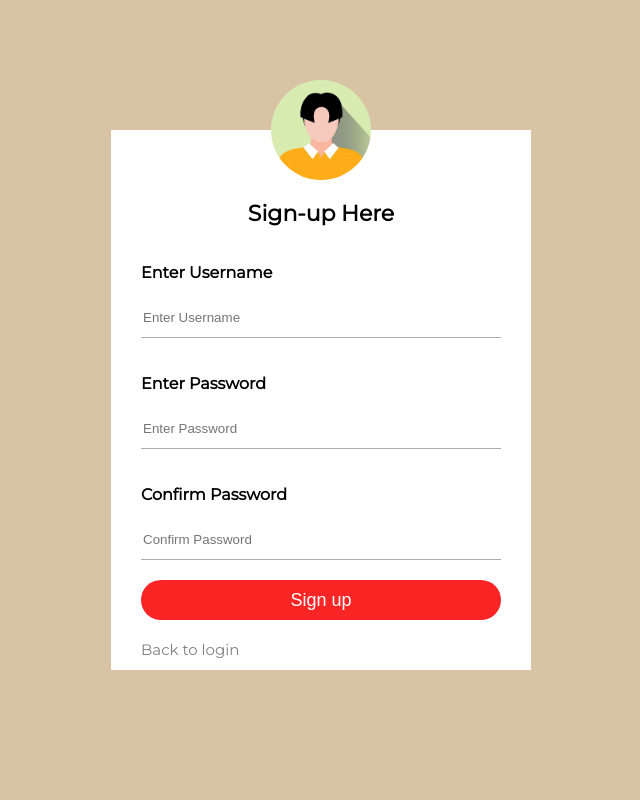
After one commit to retropfilmz/CS481CyberSecurity, a PHP site: page /signup.php in a window 1280 px wide. The commit adds this page. Shown: the whole page, without its empty margins (319-959 px from the left). Run offline with PHP 8.4, Linux system fonts and the light colour scheme.

Commit message:
Tied pages to index and tidied up file structure.
Added links between pages to allow for test of the PHP files. Moved avatars and CSS files to dedicated folders to clean up the file structure.

```diff
--- /dev/null
+++ b/sadserver/php/css/style2.css
@@ -0,0 +1,84 @@
+body {
+  margin: 0;
+  padding: 0;
+  background-color: #D8C3A5;
+  background-size: auto;
+  background-position: center;
+  font-family: 'Montserrat', sans-serif;
+}
+
+.logincontainer {
+  width: 420px;
+  height: 540px;
+  background: #fff;
+  color: #000;
+  top: 50%;
+  left: 50%;
+  position: absolute;
+  transform: translate(-50%, -50%);
+  box-sizing: border-box;
+  padding: 70px 30px;
+}
+
+.avatar {
+  width: 100px;
+  height: 100px;
+  border-radius: 50%;
+  position: absolute;
+  top: -50px;
+  left: calc(50% - 50px);
+}
+
+h1 {
+  margin: 0;
+  padding: 0 0 20px;
+  text-align: center;
+  font-size: 22px;
+}
+
+.logincontainer p {
+  margin 0;
+  padding: 0;
+  font-weight: bold;
+}
+
+.logincontainer input {
+  width: 100%;
+  margin-bottom: 20px;
+}
+
+.logincontainer input[type="text"], input[type="Password"] {
+  border: none;
+  border-bottom: 1px solid #adadad;
+  background: transparent;
+  outline: none;
+  height: 40px;
+}
+
+.logincontainer input[type="submit"] {
+  border: none;
+  outline: none;
+  height: 40px;
+  background: #fb2525;
+  color: #fff;
+  font-size: 18px;
+  border-radius: 20px;
+}
+
+.logincontainer input[type="submit"]:hover {
+  cursor: pointer;
+  background: #ffc107;
+  color: #000;
+}
+
+.logincontainer a {
+  text-decoration: none;
+  font-size: 15px;
+  line-height: 20px;
+  color: grey;
+  margin: 0 auto;
+}
+
+.logincontainer a:hover {
+  color: #ffc107;
+}
--- /dev/null
+++ b/sadserver/php/signup.php
@@ -0,0 +1,29 @@
+<html>
+
+<head>
+  <title>Login</title>
+  <link rel="preconnect" href="https://fonts.gstatic.com">
+  <link href="https://fonts.googleapis.com/css2?family=Montserrat&display=swap" rel="stylesheet">
+  <link rel="stylesheet" href="/css/style2.css">
+
+<body>
+
+  <div class="logincontainer">
+    <img src="/resources/avatar2.jpg" class="avatar">
+    <h1>Sign-up Here </h1>
+    <form>
+      <p>Enter Username</p>
+      <input type="text" name="" placeholder="Enter Username">
+      <p>Enter Password</p>
+      <input type="text" name="" placeholder="Enter Password">
+      <p>Confirm Password</p>
+      <input type="text" name="" placeholder="Confirm Password">
+      <input type="submit" name="" value="Sign up">
+      <a href="#">Back to login</a>
+    </form>
+  </div>
+
+</body>
+</head>
+
+</html>
```
Also changed, not shown: sadserver/php/accountinfo.php (added, +29 -0 lines), sadserver/php/css/style.css (added, +83 -0 lines), sadserver/php/css/style3.css (added, +49 -0 lines), sadserver/php/index.php (+2 -39 lines), sadserver/php/login.php (added, +29 -0 lines), sadserver/php/resources/avatar.png (added), sadserver/php/resources/avatar2.jpg (added), sadserver/php/resources/blackhat.png (added), 1 other file.
